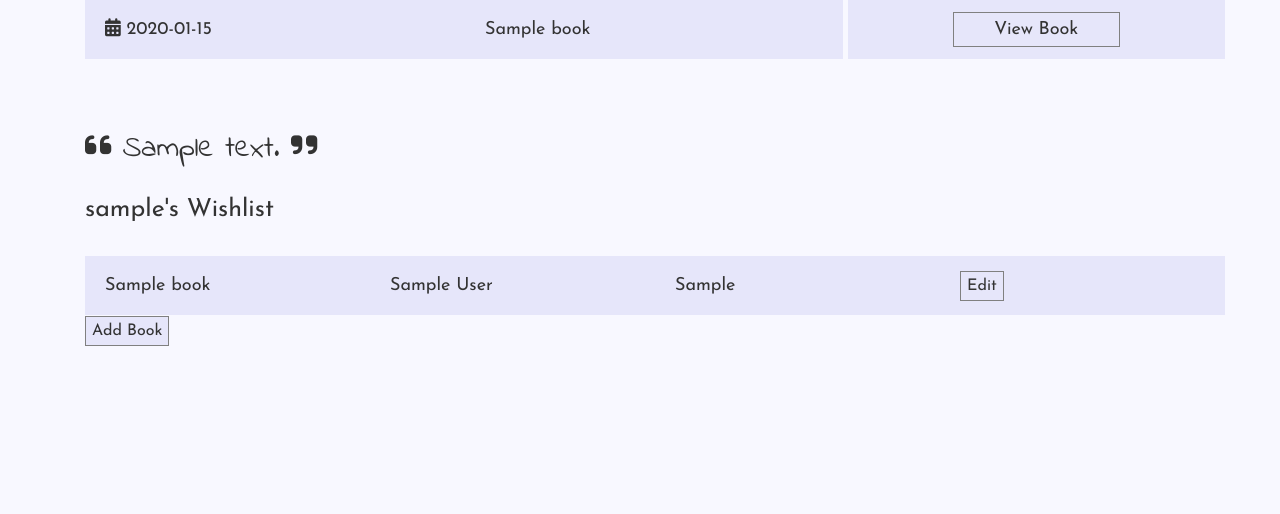
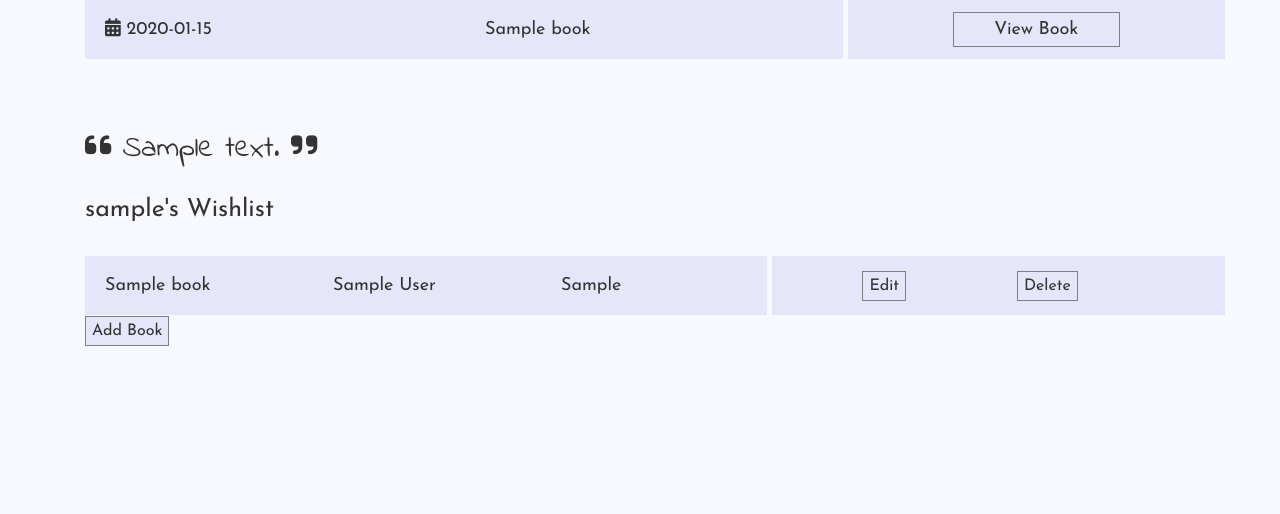
Before and after one commit to staplesad/flask_bookclub, a Flask app: page / in a window 1280 px wide. Shown: the part 185-699 px from the top of the page. Run offline with Flask 2, Linux system fonts and the light colour scheme; a user stored in the database is signed in; tables that the repository leaves empty hold one stand-in row (values such as "Sample post"); some libraries are stand-ins or nearby versions.

Commit message:
added delete option for personal list.

```diff
--- a/bookclub_app/templates/index.html
+++ b/bookclub_app/templates/index.html
@@ -35,7 +35,8 @@
           <td> {{wbook.title}}</td>
           <td> {{wbook.author}}</td>
           <td> {{wbook.info}}</td>
-          <td><a href='/wishlist/{{wbook.title}}/edit' class='button1'>Edit</a></td>
+          <td id="viewbook"><a href='/wishlist/{{wbook.title}}/edit' class='button1'>Edit</a></td>
+          <td ><a href='/wishlist/{{wbook.title}}/delete' class='button1'>Delete</a></td>
         </tr>
         {% endfor %}
       </table>
--- a/bookclub_app/views.py
+++ b/bookclub_app/views.py
@@ -16,8 +16,7 @@ def index():
     wbooks = WishBook.query.filter_by(user=current_user).all()
     quote = choose_quote()
     return render_template('index.html', title='Home', user=user,
-            books=books, wbooks=wbooks,
-            quote=quote)
+            books=books, wbooks=wbooks, quote=quote)
 
 @lm.user_loader
 def load_user(id):
@@ -274,6 +273,17 @@ def edit_wishbook(title):
     return render_template('new_wishbook.html', title='Edit Book: %s' %title,
             form=form, length_chars=form_len)
 
+@app.route('/wishlist/<title>/delete', methods=['GET','POST'])
+@login_required
+def wbook_delete(title):
+    book=WishBook.query.filter_by(user=current_user, title=title).first()
+    if book == None:
+        flash('Review of %s not found.' % title)
+        return redirect(url_for('index'))
+    db.session.delete(book)
+    db.session.commit()
+    flash('%s has been deleted.' % title)
+    return redirect(url_for('index'))
 
 ####### Quote functions ##################
 def choose_quote():
```
